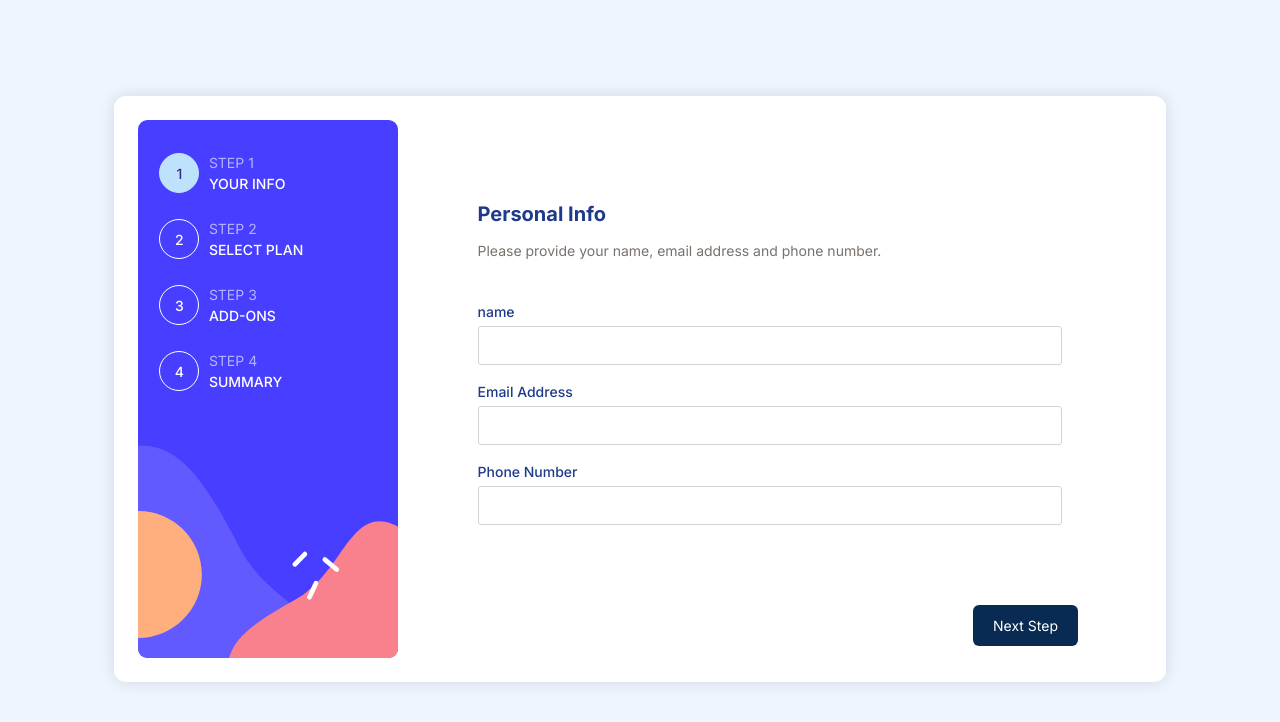
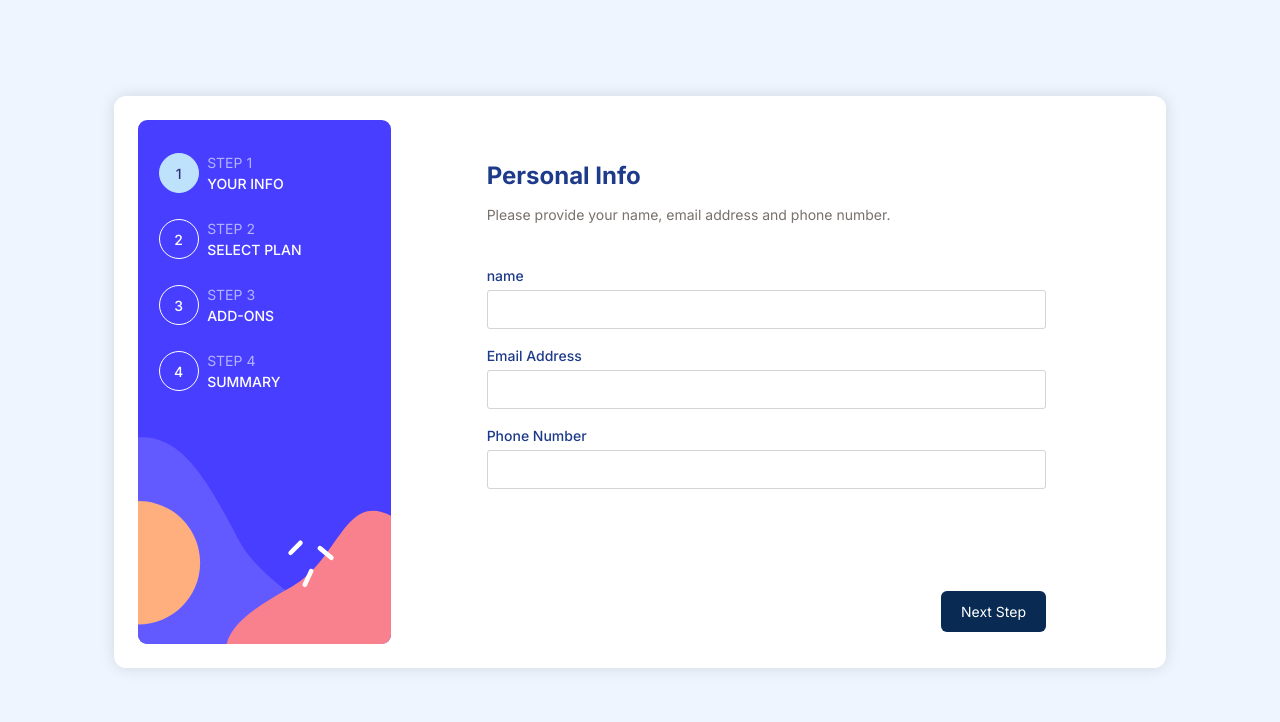
Before and after one commit to gm2870/react-stepper, a Next.js app: page / in a window 1280 px wide. Shown: the top 722 px of the page. Built offline with nearby package versions, Linux system fonts and the light colour scheme.

Commit message:
updated some paddings

```diff
--- a/components/Stepper/Step-four/Step-four.tsx
+++ b/components/Stepper/Step-four/Step-four.tsx
@@ -24,10 +24,10 @@ const StepFour = ({
           <div
             className={`${
               isMobile ? 'card' : ''
-            } flex flex-col justify-between p-6 md:py-0 md:pt-20 mx-4 md:px-12`}
+            } flex flex-col justify-between p-6 md:py-0 md:pt-10 mx-4 md:mx-0 md:px-12`}
           >
             <div>
-              <h1 className="text-blue-900 text-xl font-bold">Finishing up</h1>
+              <h1 className="text-blue-900 text-2xl font-bold">Finishing up</h1>
               <p className="mt-3 mb-6 text-stone-500">
                 Double-check everything looks OK before confirming.
               </p>
--- a/components/Stepper/Step-one/Step-one.tsx
+++ b/components/Stepper/Step-one/Step-one.tsx
@@ -19,9 +19,9 @@ const StepOne = ({
       <div
         className={`${
           isMobile ? 'card' : ''
-        } flex flex-col justify-between p-6 md:py-0 md:pt-20 mx-4 md:px-12`}
+        } flex flex-col justify-between p-6 md:py-0 md:pt-10 mx-4 md:mx-0 md:px-12`}
       >
-        <h1 className="text-blue-900 text-xl font-bold">Personal Info</h1>
+        <h1 className="text-blue-900 text-2xl font-bold">Personal Info</h1>
         <p className="mt-3 mb-6 text-stone-500">
           Please provide your name, email address and phone number.
         </p>
--- a/components/Stepper/Step-three/Step-three.tsx
+++ b/components/Stepper/Step-three/Step-three.tsx
@@ -24,10 +24,10 @@ const StepThree = ({
       <div
         className={`${
           isMobile ? 'card' : ''
-        } flex flex-col justify-between p-6 md:py-0 md:pt-20 mx-4 md:px-12`}
+        } flex flex-col justify-between p-6 md:py-0 md:pt-10 mx-4 md:mx-0 md:px-12`}
       >
         <div>
-          <h1 className="text-blue-900 text-xl font-bold">Pick add-ons</h1>
+          <h1 className="text-blue-900 text-2xl font-bold">Pick add-ons</h1>
           <p className="mt-3 mb-6 text-stone-500">
             Add-ons help enhance your gaming experience.
           </p>
--- a/components/Stepper/Step-two/Step-two.tsx
+++ b/components/Stepper/Step-two/Step-two.tsx
@@ -35,13 +35,13 @@ const StepTwo = ({
       <div
         className={`${
           isMobile ? 'card' : ''
-        } flex flex-col justify-between p-6 md:py-0 md:pt-20 mx-4 md:px-12`}
+        } flex flex-col justify-between p-6 md:py-0 md:pt-10 mx-4 md:mx-0 md:px-12`}
       >
-        <h1 className="text-blue-900 text-xl font-bold">Select your plan</h1>
-        <p className="mt-3 mb-6 text-stone-500">
+        <h1 className="text-blue-900 text-2xl font-bold">Select your plan</h1>
+        <p className="mt-3 text-stone-500">
           You have the option of monthly or yearly plan.
         </p>
-        <form className="flex my-2 w-full">
+        <form className="flex my-6 w-full">
           {plans.map((p) => (
             <div key={p.id} className="mr-2 last-of-type:mr-0 w-full">
               <PlanCard
--- a/components/Stepper/Stepper.tsx
+++ b/components/Stepper/Stepper.tsx
@@ -149,10 +149,8 @@ const Stepper = () => {
     >
       <Sidebar step={step} changeStep={changeStepHandler} />
 
-      <div className="flex flex-col w-full justify-between -mt-24 md:mt-0 grow">
-        <div
-          className={`flex flex-col justify-between grow z-20  md:mx-4 md:mx-0`}
-        >
+      <div className="flex flex-col w-full justify-between -mt-24 md:mt-0 grow md:px-12">
+        <div className={`flex flex-col justify-between grow z-20 md:mx-0`}>
           {activeStep}
         </div>
       </div>
--- a/components/ui/Plan-card/Plan-card.tsx
+++ b/components/ui/Plan-card/Plan-card.tsx
@@ -17,7 +17,7 @@ const PlanCard = ({ plan, selected, changePlan, type }: PlanCardProps) => {
       onClick={changePlanHandler}
       className={`${
         selected ? 'border-blue-900 bg-blue-50' : 'border-stone-300'
-      } flex w-full cursor-pointer flex-col justify-between violet-900 border p-4 min-h-[150px] rounded-md`}
+      } flex w-full cursor-pointer flex-col justify-between violet-900 border p-4 min-h-[200px] rounded-md`}
     >
       <div>
         <Image
@@ -32,6 +32,7 @@ const PlanCard = ({ plan, selected, changePlan, type }: PlanCardProps) => {
         <div className="text-stone-500">
           ${plan.price}/${planType}
         </div>
+        <div className="font-medium text-blue-900">2 months free</div>
       </div>
     </div>
   );
--- a/components/ui/Plan-toggle/Plan-toggle.tsx
+++ b/components/ui/Plan-toggle/Plan-toggle.tsx
@@ -8,7 +8,7 @@ const PlanToggle = ({ type, toggleHandler }: ToggleProps) => {
   const checked = type === 'YEARLY' ? true : false;
 
   return (
-    <div className="bg-blue-50 p-6 rounded-md text-center">
+    <div className="bg-blue-50 p-3 rounded-md text-center">
       <span
         className={`${
           type === 'MONTHLY' ? 'font-bold text-blue-900' : 'text-stone-500'
```
